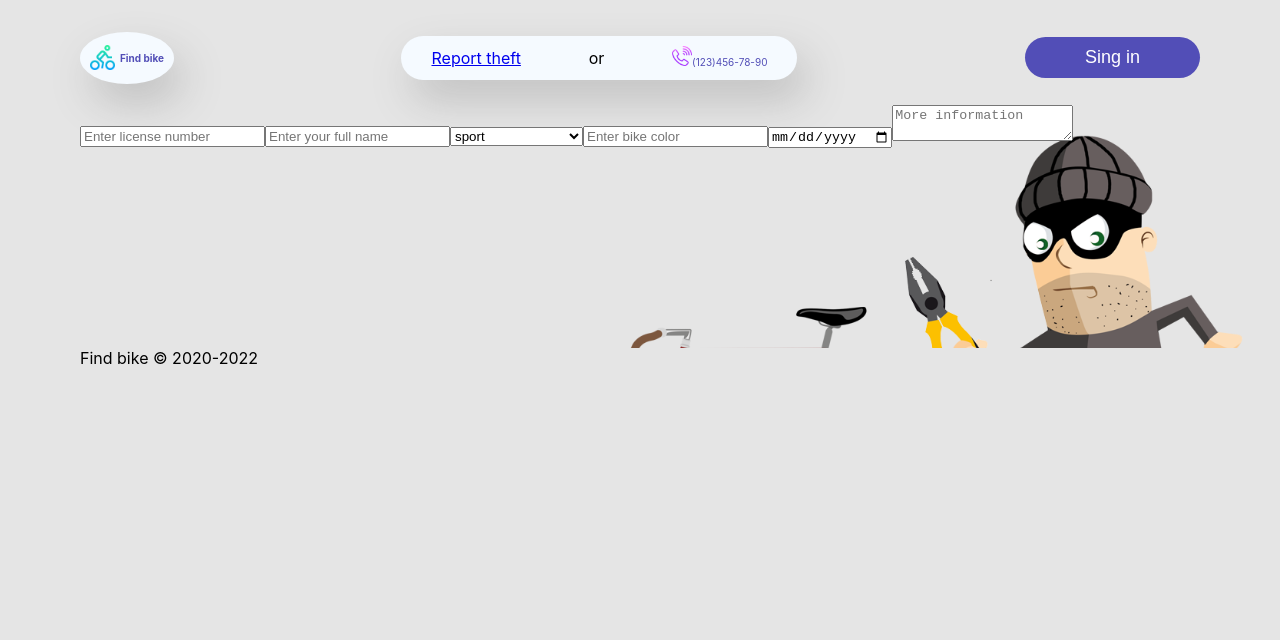
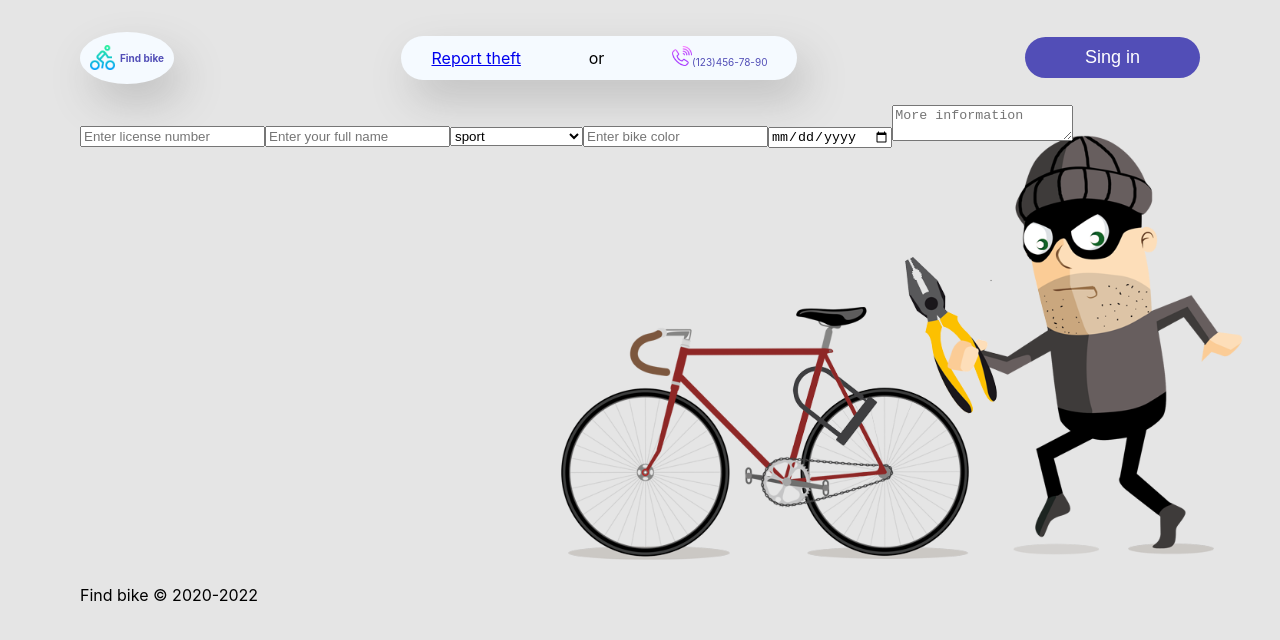
Before and after one commit to tasoniy/Final-project, a React (Create React App) app: page /report in a window 1280 px wide. Shown: the top 640 px of the page. Built offline with nearby package versions, Linux system fonts and the light colour scheme.

Commit message:
change main height

```diff
--- a/src/components/Content/Content.jsx
+++ b/src/components/Content/Content.jsx
@@ -10,7 +10,7 @@ import ReportOfTheftForm from "../ReportOfTheftForm/ReportOfTheftForm";
 import { Container } from "../Wrappers/Wrappers";
 
 const MainStyle = styled.main`
-  padding-bottom: 200px;
+  min-height: 60vh;
   background: no-repeat url(${mainImage});
   background-position: top right;
   background-size: 60%;
```
